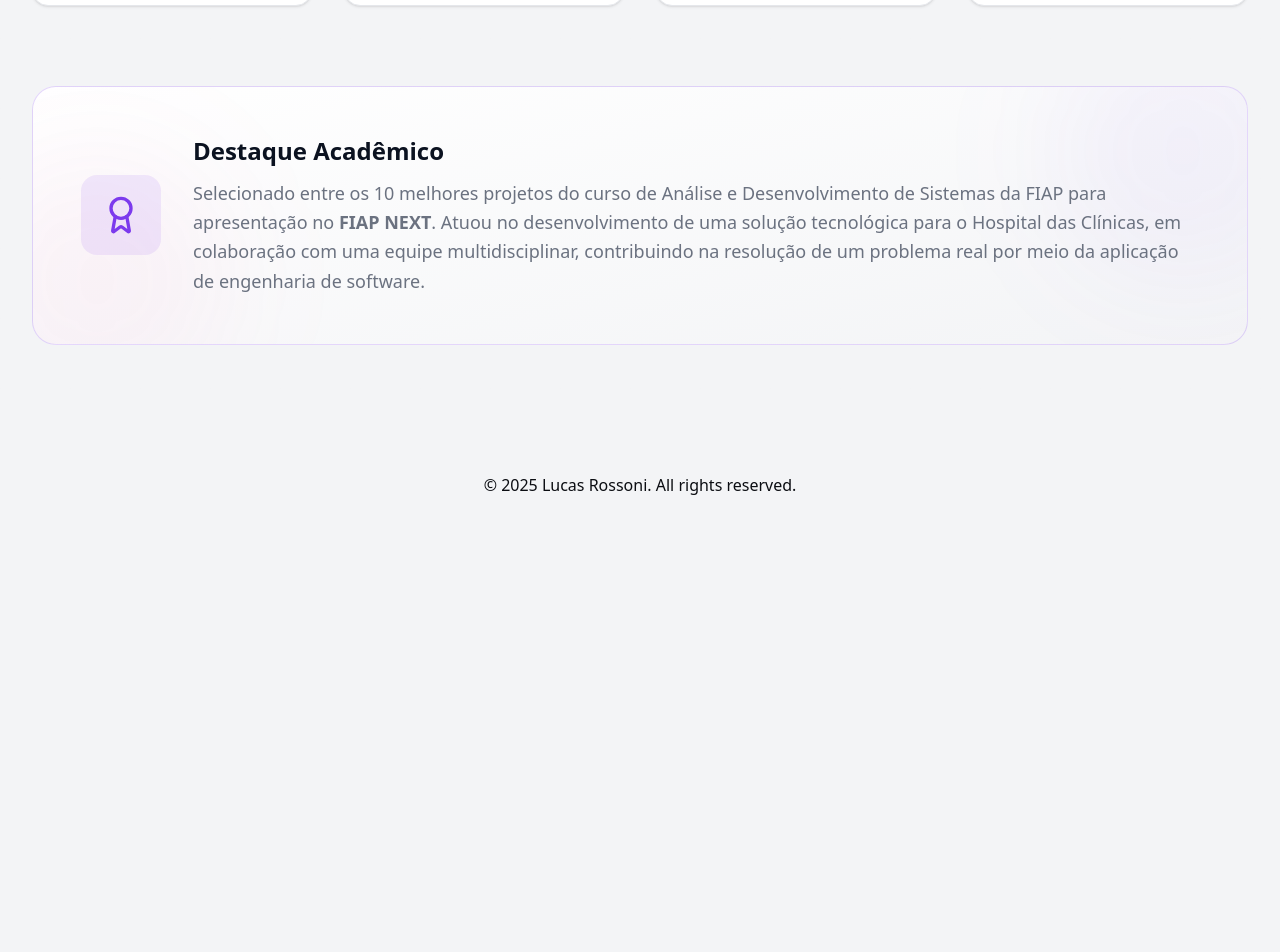
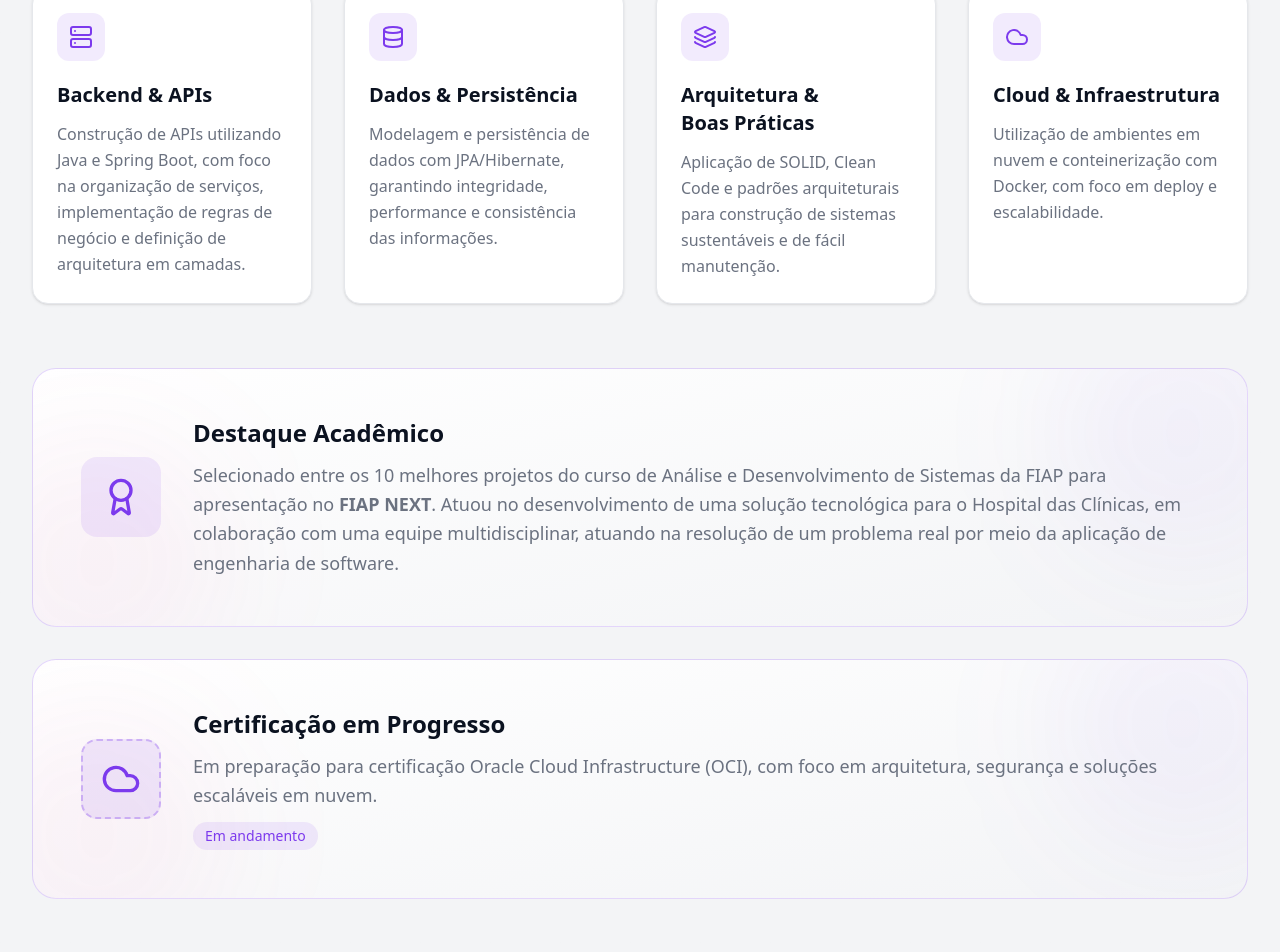
Before and after one commit to PxS00/portfolio, a React (Vite) app: page / in a window 1280 px wide. Shown: the part 1240-2192 px from the top of the page. Before the commit the page ends 1769 px from the top, so only its background shows below. Built offline with nearby package versions, Linux system fonts and the light colour scheme.

Commit message:
refactor(about): integrate tech carousel and refine texts

```diff
--- a/src/features/about/components/AboutSection/AboutSection.tsx
+++ b/src/features/about/components/AboutSection/AboutSection.tsx
@@ -1,3 +1,4 @@
+import TechCarousel from '../../../stacks/components/TechCarousel'
 import { aboutCards } from '../../data/aboutCards'
 import AboutCard from '../AboutCard/AboutCard'
 import AcademicHighlight from '../AcademicHighlight/AcademicHighlight'
@@ -13,8 +14,19 @@ export default function AboutSection() {
         </p>
       </div>
 
+      {/* Tech Carousel */}
+      <div className="mb-20">
+        <div className="mb-8 text-center">
+          <h3 className="mb-2 text-2xl font-bold text-(--title-color)">Tecnologias</h3>
+          <p className="text-sm text-(--muted-color)">
+            Ferramentas e tecnologias que utilizo no dia a dia
+          </p>
+        </div>
+        <TechCarousel />
+      </div>
+
       {/* Specialization Cards */}
-      <div className="mb-20 grid grid-cols-1 gap-8 md:grid-cols-2 lg:grid-cols-4">
+      <div className="mb-16 grid grid-cols-1 gap-8 md:grid-cols-2 lg:grid-cols-4">
         {aboutCards.map((card, index) => (
           <AboutCard
             key={card.title}
--- a/src/features/about/components/AcademicHighlight/AcademicHighlight.tsx
+++ b/src/features/about/components/AcademicHighlight/AcademicHighlight.tsx
@@ -1,8 +1,10 @@
 import { motion } from 'framer-motion'
-import { Award } from 'lucide-react'
+import { Award, Cloud } from 'lucide-react'
 
 export default function AcademicHighlight() {
   return (
+    <div className="flex flex-col gap-8">
+      {/* FIAP Highlight */}
       <motion.div
         initial={{ opacity: 0, scale: 0.95 }}
         whileInView={{ opacity: 1, scale: 1 }}
@@ -23,11 +25,42 @@ export default function AcademicHighlight() {
               Selecionado entre os 10 melhores projetos do curso de Análise e Desenvolvimento de
               Sistemas da FIAP para apresentação no <strong>FIAP NEXT</strong>. Atuou no
               desenvolvimento de uma solução tecnológica para o Hospital das Clínicas, em colaboração
-            com uma equipe multidisciplinar, contribuindo na resolução de um problema real por meio
+              com uma equipe multidisciplinar, atuando na resolução de um problema real por meio
               da aplicação de engenharia de software.
             </p>
           </div>
         </div>
       </motion.div>
+
+      {/* Certification Highlight */}
+      <motion.div
+        initial={{ opacity: 0, scale: 0.95 }}
+        whileInView={{ opacity: 1, scale: 1 }}
+        viewport={{ once: true }}
+        transition={{ duration: 0.5, delay: 0.2 }}
+        className="relative overflow-hidden rounded-3xl border border-(--primary-color)/20 bg-gradient-to-br from-(--bg-color-alt) to-(--bg-color) p-8 sm:p-12 transition-all hover:-translate-y-1 hover:shadow-md hover:border-(--primary-color)/40"
+      >
+        <div className="absolute top-0 right-0 -mt-16 -mr-16 h-64 w-64 rounded-full bg-(--primary-color)/5 blur-3xl" />
+        <div className="absolute bottom-0 left-0 -mb-16 -ml-16 h-64 w-64 rounded-full bg-(--secondary-color)/5 blur-3xl" />
+
+        <div className="relative z-10 flex flex-col items-start gap-8 md:flex-row md:items-center">
+          <div className="group flex h-20 w-20 shrink-0 items-center justify-center rounded-2xl bg-(--primary-color)/10 text-(--primary-color) border-2 border-dashed border-(--primary-color)/30">
+            {/* Aqui você pode substituir o ícone da Cloud pela tag <img> da sua badge OCI */}
+            <Cloud className="h-10 w-10 transition-transform group-hover:scale-110" />
+          </div>
+          <div>
+            <h3 className="mb-3 text-2xl font-bold text-(--title-color)">Certificação em Progresso</h3>
+            <p className="text-lg leading-relaxed text-(--muted-color)">
+              Em preparação para certificação Oracle Cloud Infrastructure (OCI), com foco em
+              arquitetura, segurança e soluções escaláveis em nuvem.
+              <br />
+              <span className="mt-3 inline-block rounded-full bg-(--primary-color)/10 px-3 py-1 text-sm font-medium text-(--primary-color)">
+                Em andamento
+              </span>
+            </p>
+          </div>
+        </div>
+      </motion.div>
+    </div>
   )
 }
--- a/src/features/about/data/aboutCards.ts
+++ b/src/features/about/data/aboutCards.ts
@@ -1,5 +1,5 @@
 import type { LucideIcon } from 'lucide-react'
-import { Database, Layers, Network, Server } from 'lucide-react'
+import { Cloud, Database, Layers, Server } from 'lucide-react'
 
 export interface AboutCardData {
   title: string
@@ -11,25 +11,25 @@ export const aboutCards: AboutCardData[] = [
   {
     title: 'Backend & APIs',
     description:
-      'Desenvolvimento de APIs REST estruturadas, com foco na organização de serviços, validação de dados e implementação consistente de regras de negócio.',
+      'Construção de APIs utilizando Java e Spring Boot, com foco na organização de serviços, implementação de regras de negócio e definição de arquitetura em camadas.',
     icon: Server,
   },
   {
     title: 'Dados & Persistência',
     description:
-      'Experiência na modelagem de dados e construção de camadas de persistência eficientes, garantindo integridade, performance e organização das informações.',
+      'Modelagem e persistência de dados com JPA/Hibernate, garantindo integridade, performance e consistência das informações.',
     icon: Database,
   },
   {
-    title: 'Arquitetura & Boas Práticas',
+    title: 'Arquitetura & Boas\u00A0Práticas',
     description:
-      'Aplicação de princípios como SOLID e Clean Code para criação de sistemas organizados, de fácil manutenção e preparados para evolução contínua.',
+      'Aplicação de SOLID, Clean Code e padrões arquiteturais para construção de sistemas sustentáveis e de fácil manutenção.',
     icon: Layers,
   },
   {
-    title: 'Integração & Sistemas',
+    title: 'Cloud & Infraestrutura',
     description:
-      'Atuação na integração entre sistemas e serviços, buscando comunicação eficiente, confiabilidade e consistência no fluxo de dados.',
-    icon: Network,
+      'Utilização de ambientes em nuvem e conteinerização com Docker, com foco em deploy e escalabilidade.',
+    icon: Cloud,
   },
 ]
```
Lines whose indentation alone changed are shown as unchanged.
